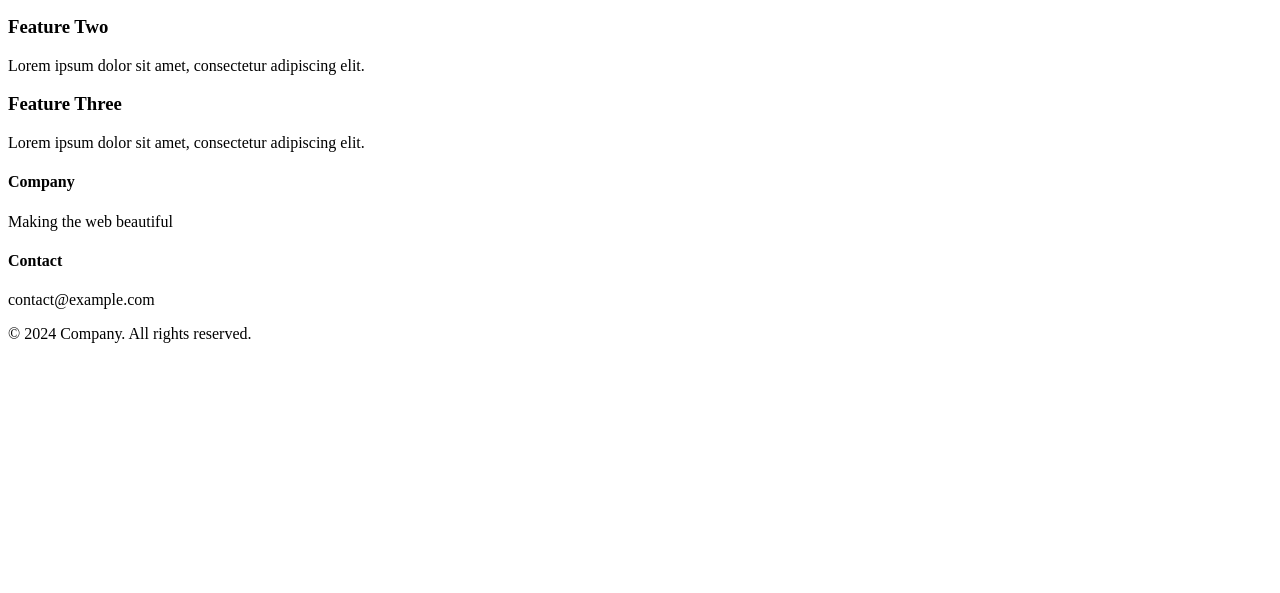
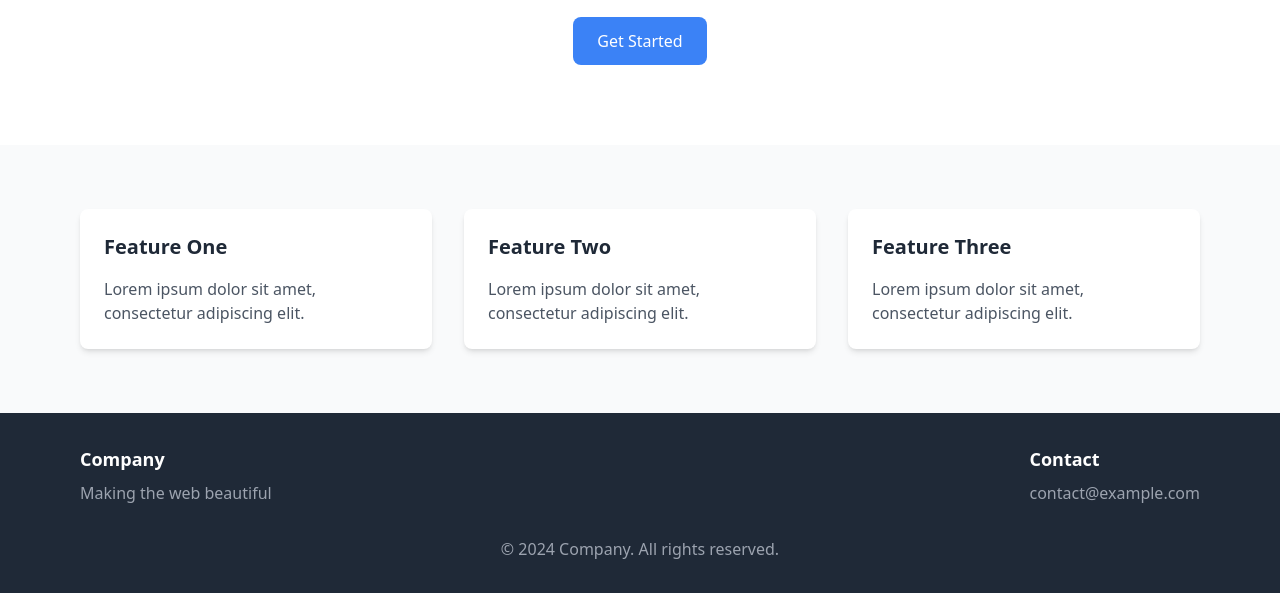
Before and after one commit to hausenlot/test_repo, a website: page index.html in a window 1280 px wide. Shown: the part 259-852 px from the top of the page. Before the commit the page ends 800 px from the top, so only its background shows below. Drawn offline with Linux system fonts and the light colour scheme.

Commit message:
Added Things for deployment

```diff
--- a/index.html
+++ b/index.html
@@ -5,7 +5,7 @@
     <meta charset="UTF-8">
     <meta name="viewport" content="width=device-width, initial-scale=1.0">
     <title>Modern Website</title>
-    <link href="./styles.css" rel="stylesheet">
+    <link href="./dist/styles.css" rel="stylesheet">
 </head>
 <body class="app">
     <!-- Navigation -->
```
Also changed, not shown: package.json (+4 -4 lines), .github/workflows/build.yml (added).
